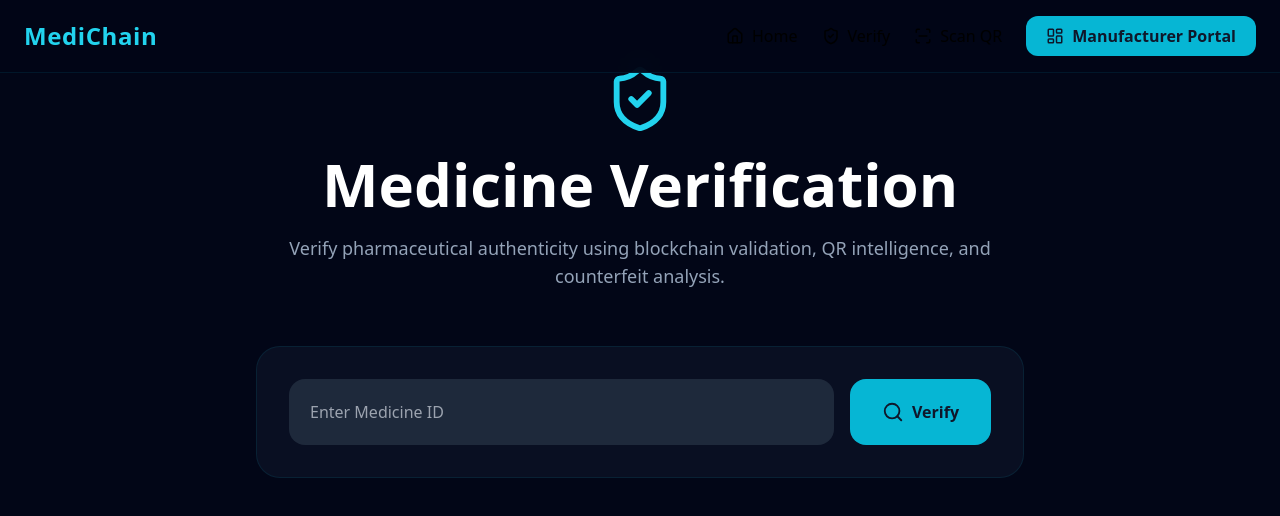
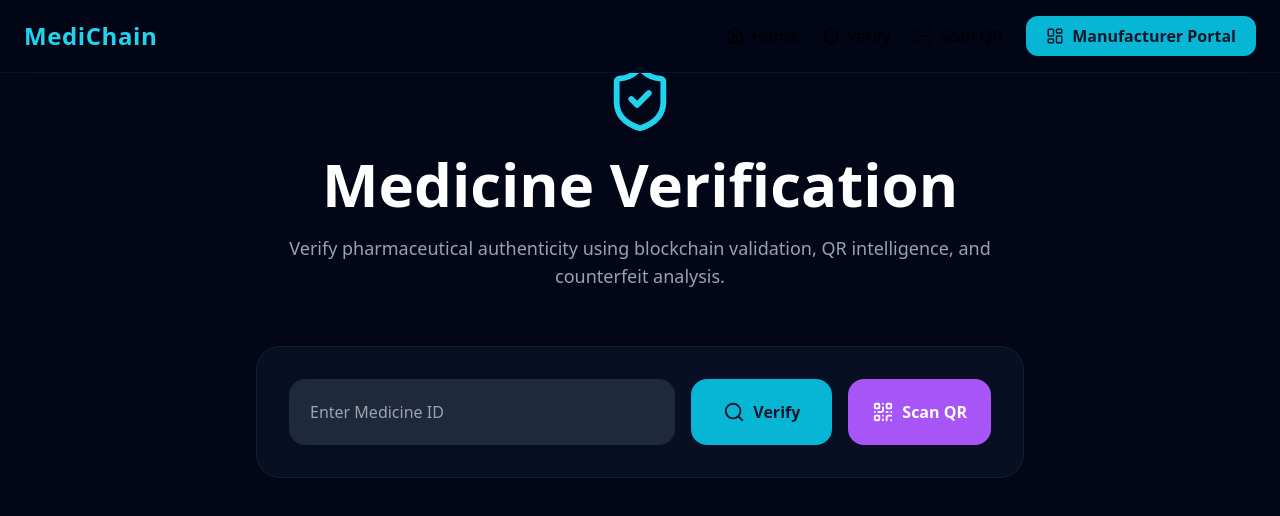
Before and after one commit to Soujana77/Blockchain-counterfeit-tracking, a React app in the folder frontend/: page /verify in a window 1280 px wide. Shown: the top 516 px of the page. Built offline with nearby package versions, Linux system fonts and the light colour scheme; some icons are missing; the HTML template or start-up script is replaced by a standard one.

Commit message:
Fixed the Qr Scanning for medicines

```diff
--- a/frontend/src/pages/Verify.jsx
+++ b/frontend/src/pages/Verify.jsx
@@ -7,10 +7,13 @@ import {
   Search,
   AlertTriangle,
   MapPinned,
-  FileCheck
+  FileCheck,
+  QrCode
 } from "lucide-react";
 
 import ScanMap from "../components/ScanMap";
+
+import QrScanner from "../components/QrScanner";
 
 export default function Verify() {
 
@@ -22,8 +25,12 @@ export default function Verify() {
 
   const [history, setHistory] = useState([]);
 
+  const [showScanner, setShowScanner] = useState(false);
+
+  // ==============================
   // VERIFY MEDICINE
-  const handleVerify = async () => {
+  // ==============================
+  const verifyMedicine = async (idToVerify) => {
 
     try {
 
@@ -39,14 +46,14 @@ export default function Verify() {
 
             // ✅ Verify medicine
             const res = await axios.get(
-              `http://localhost:8000/api/getMedicine/${medicineId}?lat=${lat}&lng=${lng}`
+              `http://localhost:8000/api/getMedicine/${idToVerify}?lat=${lat}&lng=${lng}`
             );
 
             setResult(res.data.data);
 
             // ✅ Fetch ownership history
             const historyRes = await axios.get(
-              `http://localhost:8000/api/getHistory/${medicineId}`
+              `http://localhost:8000/api/getHistory/${idToVerify}`
             );
 
             setHistory(historyRes.data.history);
@@ -78,6 +85,26 @@ export default function Verify() {
         "Medicine not found"
       );
     }
+  };
+
+  // ==============================
+  // MANUAL VERIFY
+  // ==============================
+  const handleVerify = () => {
+
+    verifyMedicine(medicineId);
+  };
+
+  // ==============================
+  // QR SCAN
+  // ==============================
+  const handleScan = async (decodedText) => {
+
+    setMedicineId(decodedText);
+
+    setShowScanner(false);
+
+    verifyMedicine(decodedText);
   };
 
   return (
@@ -187,7 +214,45 @@ export default function Verify() {
 
             </button>
 
+            {/* QR BUTTON */}
+            <button
+              onClick={() =>
+                setShowScanner(!showScanner)
+              }
+              className="
+                flex
+                items-center
+                justify-center
+                gap-2
+                px-6
+                py-5
+                rounded-2xl
+                bg-purple-500
+                hover:bg-purple-400
+                text-white
+                font-bold
+                transition
+              "
+            >
+
+              <QrCode size={22} />
+
+              Scan QR
+
+            </button>
+
           </div>
+
+          {/* QR SCANNER */}
+          {showScanner && (
+
+            <div className="mt-8">
+
+              <QrScanner onScan={handleScan} />
+
+            </div>
+
+          )}
 
         </div>
 
```
